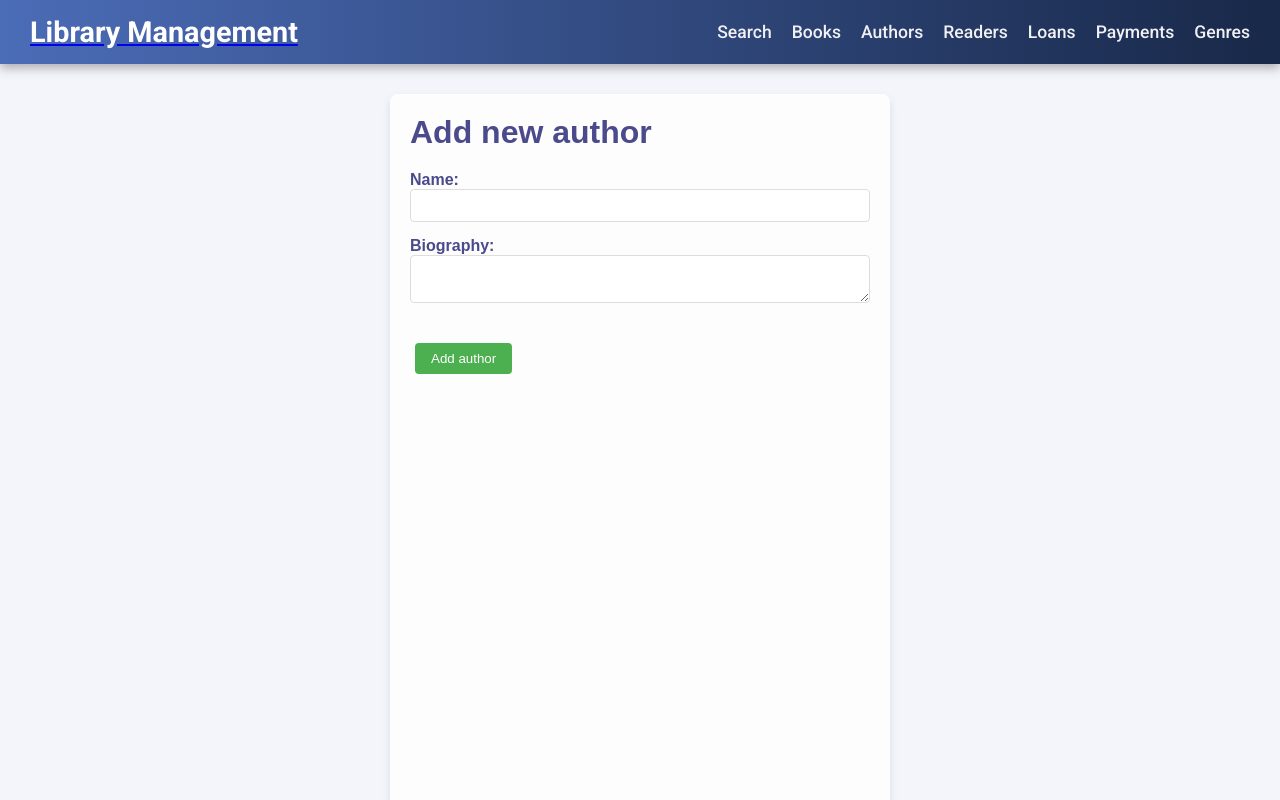
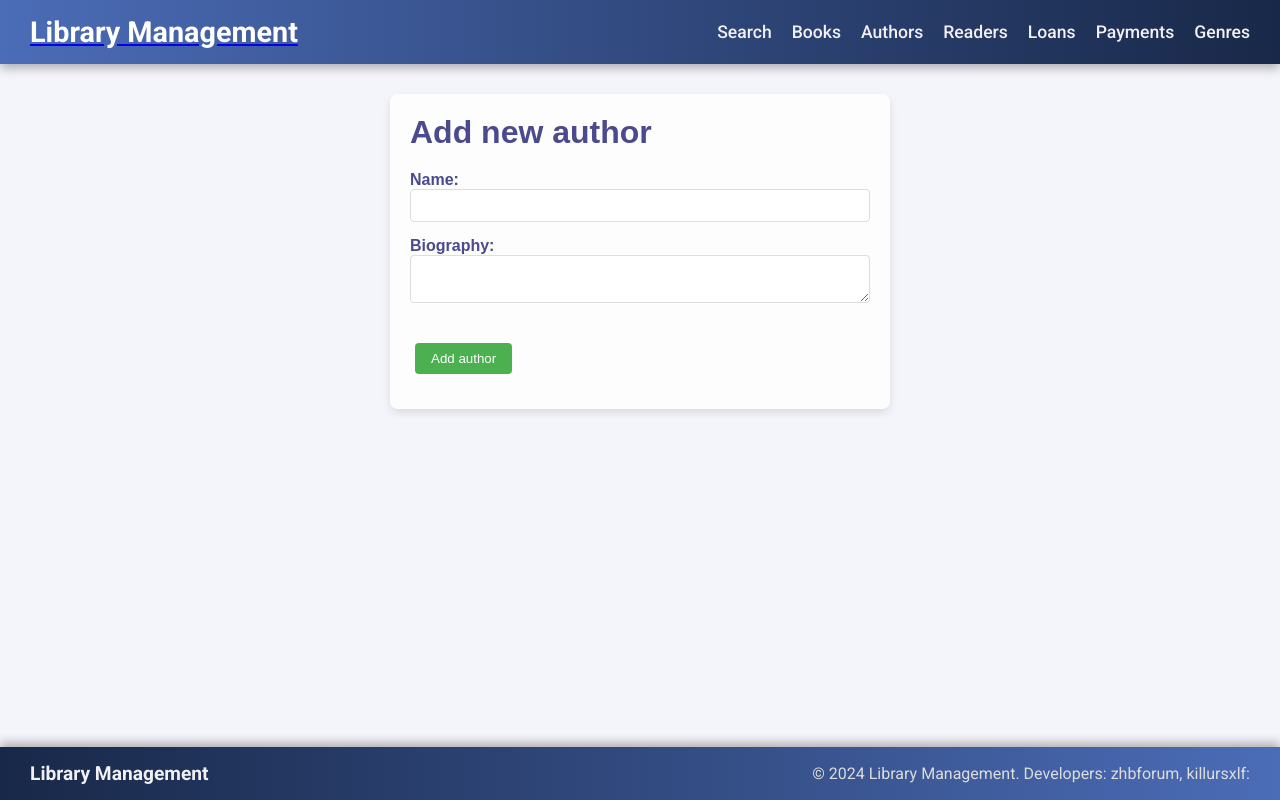
Before and after one commit to zhbforum/coursework, a React (Create React App) app in the folder frontend/: page /authors/editing in a window 1280 px wide. Shown: the top 800 px of the page. Built offline with nearby package versions, Linux system fonts and the light colour scheme.

Commit message:
Fix div on author edit

```diff
--- a/frontend/src/pages/AuthorsEditingPage.jsx
+++ b/frontend/src/pages/AuthorsEditingPage.jsx
@@ -63,7 +63,7 @@ function AuthorsEditingPage()
   };
 
   return (
-    <div class="page">
+    <div>
       <h1>{authorId ? 'Edit author' : 'Add new author'}</h1>
       {error && <p style={{ color: 'red' }}>{error}</p>}
       <form onSubmit={handleSubmit}>
```
